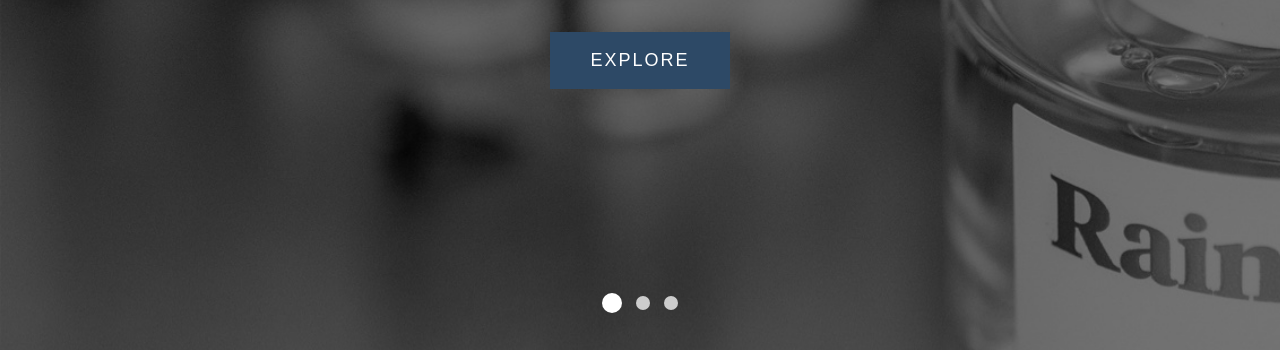
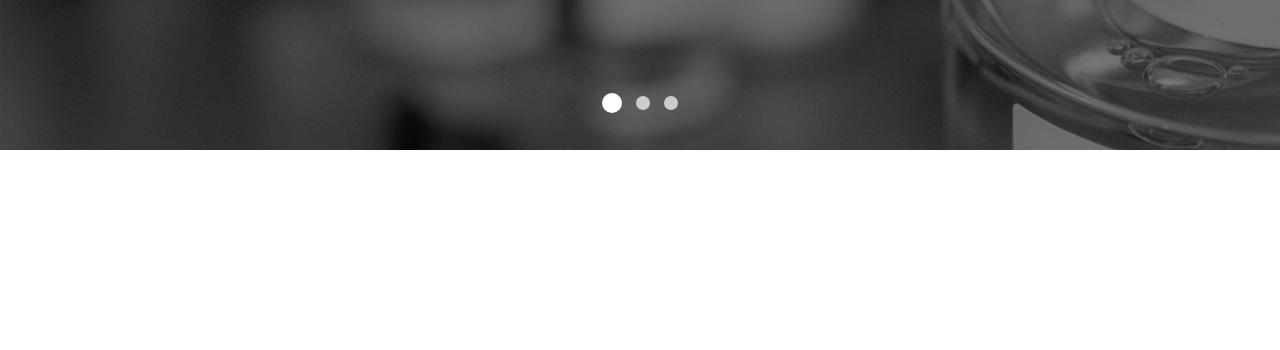
Before and after one commit to alexggmark/ecommerce-carousel-build, a plain HTML site: page index.html in a window 1280 px wide. Shown: the part 615-965 px from the top of the page. After the commit the page ends 800 px from the top, so only its background shows below. Drawn offline with Linux system fonts and the light colour scheme.

Commit message:
carousel-change

```diff
--- a/style.css
+++ b/style.css
@@ -468,6 +468,10 @@ main li.carousel__controls--button-highlighted {
 		        justify-content: center;
 	}
 
+	main .carousel {
+		height: 550px;
+	}
+
 	.header-strip-mb-sub {
 		background-color: #e9f0f7;
 		height: 40px;
```
